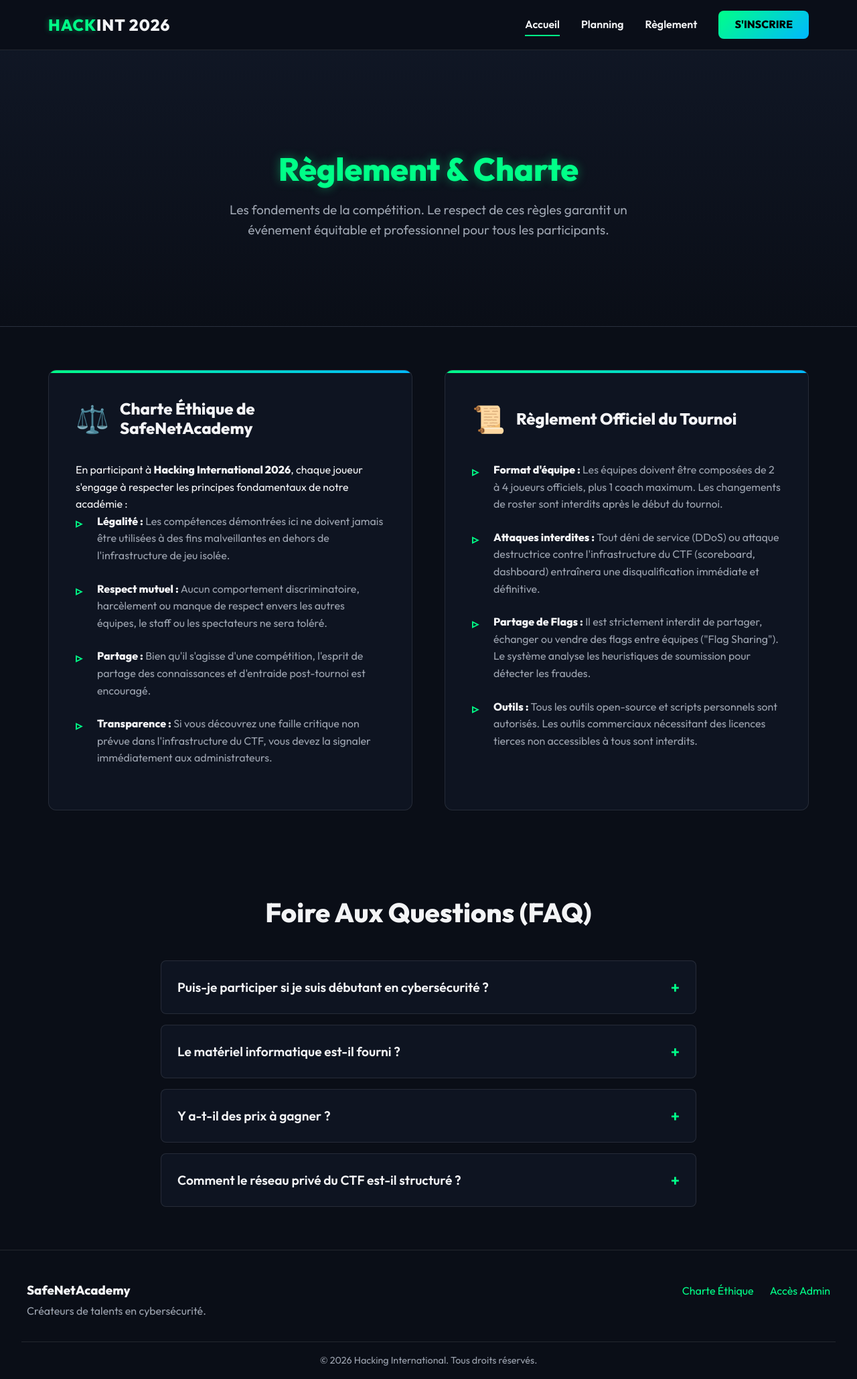
After one commit to jkghioreh/ICT-306-Projet-Hacking, a Python web app: template templates/reglement.html in a window 1280 px wide. The commit adds this page. Shown: the whole page at 67% size. Run offline with Jinja, Linux system fonts and the light colour scheme; the template is opened without the code that fills it, so the values that code supplies are empty.

Commit message:
feat(ui): intégration de la page Règlement, Charte Éthique et FAQ réactive
- Création de la vue `reglement.html` avec la grille des règlements et l'accordéon FAQ.
- Ajout des règles CSS dédiées pour le stylisme des "Rules Cards" (effets de bordure en gradient) et de l'accordéon.
- Ajout de la logique Vanilla Javascript dans `main.js` pour basculer dynamiquement l'état ouvert/fermé (`.active`) des éléments de la FAQ avec des transitions CSS fluides.

```diff
--- a/static/css/style.css
+++ b/static/css/style.css
@@ -654,6 +654,142 @@ a:hover {
     text-align: center;
 }
 
+/* --- Rules & Charte --- */
+.rules-grid {
+    display: grid;
+    grid-template-columns: repeat(auto-fit, minmax(300px, 1fr));
+    gap: 3rem;
+}
+
+.rules-card {
+    background: var(--bg-card);
+    border: 1px solid var(--border-color);
+    border-radius: var(--radius-md);
+    padding: 2.5rem;
+    position: relative;
+    overflow: hidden;
+}
+
+.rules-card::before {
+    content: '';
+    position: absolute;
+    top: 0;
+    left: 0;
+    width: 100%;
+    height: 4px;
+    background: linear-gradient(90deg, var(--accent-primary), var(--accent-secondary));
+}
+
+.rules-header {
+    display: flex;
+    align-items: center;
+    gap: 1rem;
+    margin-bottom: 2rem;
+}
+
+.rules-icon {
+    font-size: 2.5rem;
+}
+
+.rules-header h2 {
+    font-size: 1.5rem;
+}
+
+.styled-list {
+    list-style: none;
+}
+
+.styled-list li {
+    position: relative;
+    padding-left: 2rem;
+    margin-bottom: 1.5rem;
+    color: var(--text-secondary);
+}
+
+.styled-list li::before {
+    content: '▹';
+    position: absolute;
+    left: 0;
+    top: 0;
+    color: var(--accent-primary);
+    font-size: 1.2rem;
+    font-weight: 800;
+}
+
+.styled-list strong {
+    color: var(--text-primary);
+}
+
+/* --- FAQ Accordion --- */
+.faq-container {
+    max-width: 800px;
+    margin: 0 auto;
+    display: flex;
+    flex-direction: column;
+    gap: 1rem;
+}
+
+.faq-item {
+    background: var(--bg-card);
+    border: 1px solid var(--border-color);
+    border-radius: var(--radius-sm);
+    overflow: hidden;
+    transition: var(--transition);
+}
+
+.faq-question {
+    width: 100%;
+    text-align: left;
+    padding: 1.5rem;
+    background: none;
+    border: none;
+    color: var(--text-primary);
+    font-family: var(--font-heading);
+    font-size: 1.2rem;
+    font-weight: 600;
+    cursor: pointer;
+    display: flex;
+    justify-content: space-between;
+    align-items: center;
+    transition: var(--transition);
+}
+
+.faq-question:hover {
+    background: rgba(255, 255, 255, 0.02);
+    color: var(--accent-primary);
+}
+
+.faq-icon {
+    font-size: 1.5rem;
+    color: var(--accent-primary);
+    transition: transform 0.3s ease;
+}
+
+.faq-answer {
+    max-height: 0;
+    overflow: hidden;
+    transition: max-height 0.3s ease, padding 0.3s ease;
+    background: rgba(0, 0, 0, 0.2);
+}
+
+.faq-answer p {
+    padding: 0 1.5rem;
+    color: var(--text-secondary);
+}
+
+.faq-item.active .faq-answer {
+    max-height: 500px;
+    padding-bottom: 1.5rem;
+}
+
+.faq-item.active .faq-question {
+    border-bottom: 1px solid rgba(255,255,255,0.05);
+}
+
+.faq-item.active .faq-icon {
+    transform: rotate(45deg);
+}
+
 /* --- Responsive --- */
 @media (max-width: 768px) {
     .nav-links {
--- a/static/js/main.js
+++ b/static/js/main.js
@@ -38,5 +38,25 @@ document.addEventListener('DOMContentLoaded', () => {
 
     // Mise à jour toutes les secondes
     setInterval(updateCountdown, 1000);
-    updateCountdown(); // Appel initial
+
+    // Appel initial pour éviter un décalage d'une seconde au chargement
+    updateCountdown();
+
+    // === LOGIQUE DE LA FAQ (ACCORDÉON) ===
+    const faqQuestions = document.querySelectorAll('.faq-question');
+
+    faqQuestions.forEach(question => {
+        question.addEventListener('click', () => {
+            const faqItem = question.parentElement;
+
+            // Si on veut fermer les autres accordéons lorsqu'un est ouvert (optionnel)
+            // const activeItem = document.querySelector('.faq-item.active');
+            // if (activeItem && activeItem !== faqItem) {
+            //     activeItem.classList.remove('active');
+            // }
+
+            // Basculer l'état ouvert/fermé
+            faqItem.classList.toggle('active');
+        });
+    });
 });
--- /dev/null
+++ b/templates/reglement.html
@@ -0,0 +1,101 @@
+{% extends 'base.html' %}
+
+{% block title %}Règlement & Charte Éthique{% endblock %}
+
+{% block content %}
+<section class="page-header">
+    <div class="section-container">
+        <h1 class="page-title">Règlement & Charte</h1>
+        <p class="page-subtitle">Les fondements de la compétition. Le respect de ces règles garantit un événement équitable et professionnel pour tous les participants.</p>
+    </div>
+</section>
+
+<section class="rules-section">
+    <div class="section-container">
+        <div class="rules-grid">
+
+            <!-- Charte Ethique -->
+            <div class="rules-card">
+                <div class="rules-header">
+                    <span class="rules-icon">⚖️</span>
+                    <h2>Charte Éthique de SafeNetAcademy</h2>
+                </div>
+                <div class="rules-content">
+                    <p>En participant à <strong>Hacking International 2026</strong>, chaque joueur s'engage à respecter les principes fondamentaux de notre académie :</p>
+                    <ul class="styled-list">
+                        <li><strong>Légalité :</strong> Les compétences démontrées ici ne doivent jamais être utilisées à des fins malveillantes en dehors de l'infrastructure de jeu isolée.</li>
+                        <li><strong>Respect mutuel :</strong> Aucun comportement discriminatoire, harcèlement ou manque de respect envers les autres équipes, le staff ou les spectateurs ne sera toléré.</li>
+                        <li><strong>Partage :</strong> Bien qu'il s'agisse d'une compétition, l'esprit de partage des connaissances et d'entraide post-tournoi est encouragé.</li>
+                        <li><strong>Transparence :</strong> Si vous découvrez une faille critique non prévue dans l'infrastructure du CTF, vous devez la signaler immédiatement aux administrateurs.</li>
+                    </ul>
+                </div>
+            </div>
+
+            <!-- Règlement CTF -->
+            <div class="rules-card">
+                <div class="rules-header">
+                    <span class="rules-icon">📜</span>
+                    <h2>Règlement Officiel du Tournoi</h2>
+                </div>
+                <div class="rules-content">
+                    <ul class="styled-list">
+                        <li><strong>Format d'équipe :</strong> Les équipes doivent être composées de 2 à 4 joueurs officiels, plus 1 coach maximum. Les changements de roster sont interdits après le début du tournoi.</li>
+                        <li><strong>Attaques interdites :</strong> Tout déni de service (DDoS) ou attaque destructrice contre l'infrastructure du CTF (scoreboard, dashboard) entraînera une disqualification immédiate et définitive.</li>
+                        <li><strong>Partage de Flags :</strong> Il est strictement interdit de partager, échanger ou vendre des flags entre équipes ("Flag Sharing"). Le système analyse les heuristiques de soumission pour détecter les fraudes.</li>
+                        <li><strong>Outils :</strong> Tous les outils open-source et scripts personnels sont autorisés. Les outils commerciaux nécessitant des licences tierces non accessibles à tous sont interdits.</li>
+                    </ul>
+                </div>
+            </div>
+
+        </div>
+    </div>
+</section>
+
+<section class="faq-section" id="faq">
+    <div class="section-container">
+        <h2 class="section-title">Foire Aux Questions (FAQ)</h2>
+
+        <div class="faq-container">
+            <div class="faq-item">
+                <button class="faq-question">
+                    Puis-je participer si je suis débutant en cybersécurité ?
+                    <span class="faq-icon">+</span>
+                </button>
+                <div class="faq-answer">
+                    <p>Oui, bien sûr ! Hacking International 2026 propose des challenges de difficulté croissante. C'est une excellente occasion d'apprendre. Cependant, un minimum de connaissances réseau, web et système est recommandé pour profiter pleinement de l'expérience.</p>
+                </div>
+            </div>
+
+            <div class="faq-item">
+                <button class="faq-question">
+                    Le matériel informatique est-il fourni ?
+                    <span class="faq-icon">+</span>
+                </button>
+                <div class="faq-answer">
+                    <p>Non, chaque équipe doit apporter son propre matériel (ordinateurs portables, multiprises, câbles Ethernet). Nous fournissons uniquement la connexion réseau très haut débit (filaire et Wi-Fi) et l'accès à l'infrastructure isolée.</p>
+                </div>
+            </div>
+
+            <div class="faq-item">
+                <button class="faq-question">
+                    Y a-t-il des prix à gagner ?
+                    <span class="faq-icon">+</span>
+                </button>
+                <div class="faq-answer">
+                    <p>Absolument ! L'équipe gagnante remportera le Trophée Hacking International 2026, des abonnements annuels à des plateformes d'entraînement professionnelles, ainsi que des cadeaux exclusifs offerts par nos sponsors technologiques.</p>
+                </div>
+            </div>
+
+            <div class="faq-item">
+                <button class="faq-question">
+                    Comment le réseau privé du CTF est-il structuré ?
+                    <span class="faq-icon">+</span>
+                </button>
+                <div class="faq-answer">
+                    <p>Les joueurs se connectent via un VPN dédié (OpenVPN). L'accès aux cibles n'est possible que depuis ce tunnel sécurisé. L'utilisation d'internet reste ouverte pour la documentation et l'OSINT, mais le trafic est monitoré.</p>
+                </div>
+            </div>
+        </div>
+    </div>
+</section>
+{% endblock %}
```
